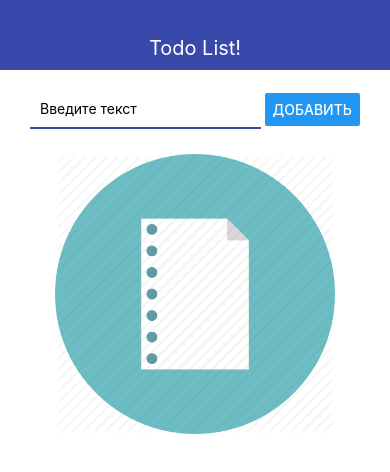
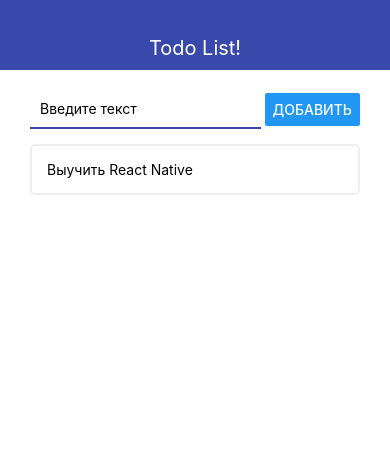
Before and after one commit to KurochkaNikita/react-native-todo-list, a React Native app: screen / in a window 390 px wide. Shown: the top 472 px of the page. Built offline with nearby package versions, Linux system fonts and the light colour scheme.

Commit message:
finish basic logic

```diff
--- a/App.js
+++ b/App.js
@@ -1,16 +1,39 @@
 import React, {useState} from 'react';
-import {StyleSheet, Text, View, FlatList, Alert} from 'react-native';
+import {StyleSheet, View, Alert} from 'react-native';
+import * as Font from 'expo-font'
+import { AppLoading } from 'expo'
+
 import {NavBar} from "./src/components/NavBar";
 import {MainScreen} from "./src/screens/MainScreen";
 import {TodoScreen} from "./src/screens/TodoScreen";
 
+async function loadApplication() {
+  await Font.loadAsync({
+    'roboto-regular': require('./assets/fonts/Roboto-Regular.ttf'),
+    'roboto-bold': require('./assets/fonts/Roboto-Bold.ttf')
+  })
+}
+
 export default function App() {
+  const [isReady, setIsReady] = useState(false)
   const [todoId, setTodoId] = useState(null);
-  const [todos, setTodo] = useState([]);
+  const [todos, setTodo] = useState([
+    { id: '1', title: 'Выучить React Native' }
+  ]);
+
+  if (!isReady) {
+    return (
+      <AppLoading
+        startAsync={loadApplication}
+        onError={console.warn}
+        onFinish={() => setIsReady(true)}
+      />
+    )
+  }
 
   const addTodo = (title) => {
     setTodo((prevState) => [
-      ...todos, {
+      ...prevState, {
         id: Date.now().toString(),
         title,
       }
@@ -47,11 +70,25 @@ export default function App() {
     }))
   };
 
-  let content = <MainScreen todos={todos} removeTodo={removeTodo} addTodo={addTodo} onOpen={setTodoId}/>;
+  let content = (
+    <MainScreen
+      todos={todos}
+      removeTodo={removeTodo}
+      addTodo={addTodo}
+      onOpen={setTodoId}
+    />
+  );
 
   if (todoId) {
     const todo = todos.find(todo => todo.id === todoId);
-    content = <TodoScreen onSave={updateTodo} onRemove={removeTodo} goBack={() => setTodoId(null)} todo={todo}/>
+    content = (
+      <TodoScreen
+        onSave={updateTodo}
+        onRemove={removeTodo}
+        goBack={() => setTodoId(null)}
+        todo={todo}
+      />
+    )
   }
 
   return (
@@ -69,7 +106,4 @@ const styles = StyleSheet.create({
     paddingHorizontal: 30,
     paddingVertical: 20
   },
-  text: {
-    fontSize: 20,
-  }
 });
--- a/src/components/AddTodo.js
+++ b/src/components/AddTodo.js
@@ -6,7 +6,7 @@ export const AddTodo = ({onSubmit}) => {
   const [title, setTitle ] = useState('');
 
   const pressHandler = () => {
-    if(title){
+    if(title.trim()){
       onSubmit(title);
       setTitle('')
     } else {
--- a/src/components/Todo.js
+++ b/src/components/Todo.js
@@ -7,13 +7,13 @@ export const Todo = ({title, id, removeTodo, onOpen}) => {
       onLongPress={() => removeTodo(id, title)}
       onPress={() => onOpen(id)}
     >
-      <View style={style.todo}>
-        <Text>{title}</Text>
+      <View style={styles.todo}>
+        <Text style={styles.title}>{title}</Text>
       </View>
     </TouchableOpacity>)
 };
 
-const style = StyleSheet.create({
+const styles = StyleSheet.create({
   todo: {
     flexDirection: 'row',
     alignItems: 'center',
@@ -22,5 +22,11 @@ const style = StyleSheet.create({
     borderColor: '#eee',
     borderRadius: 5,
     marginBottom: 15
+  },
+  title: {
+    //
+    // NEED To FIX ISSUE WITH DOWNLOAD FontFamily
+    //
+    // fontFamily: 'roboto-bold'
   }
 });
--- a/src/screens/MainScreen.js
+++ b/src/screens/MainScreen.js
@@ -5,16 +5,18 @@ import {Todo} from "../components/Todo";
 
 export const MainScreen = ({todos, addTodo, removeTodo, onOpen}) => {
 
-  let context = <FlatList
+  let context = (
+    <FlatList
       keyExtractor={(item) => item.id.toString()}
       data={todos}
       contentContainerStyle={{paddingBottom: 200}} // fixing issue with showing last items
       renderItem={({item: {title, id}}) => (
         <Todo title={title} id={id} removeTodo={removeTodo} onOpen={onOpen}/>
       )}
-  />;
+    />
+  );
 
-  if (!context.length) {
+  if (!todos.length) {
     context = (
       <View style={styles.imageWrapper}>
         <Image
```
Also changed, not shown: assets/fonts/Roboto-Bold.ttf (added). Lines whose indentation alone changed are shown as unchanged.
